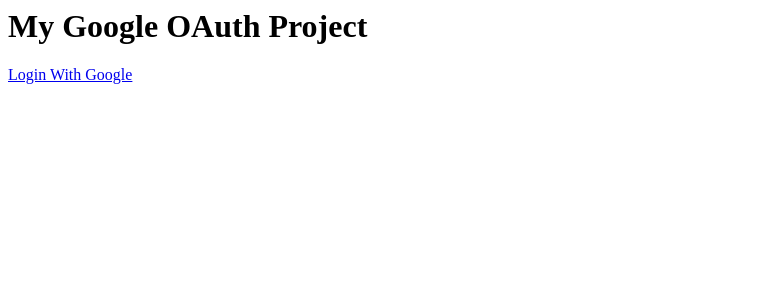
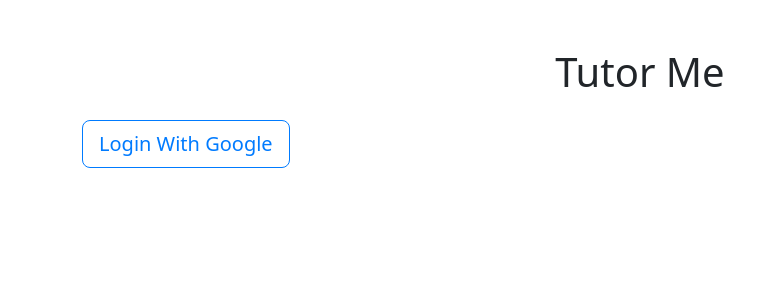
Before and after one commit to danish233/TutorMe-App, a Django app: page / in a window 1280 px wide. Shown: the top 300 px of the page, without its empty margins (0-778 px from the left). Run offline with Django 4.2, Linux system fonts and the light colour scheme; some libraries are stand-ins or nearby versions.

Commit message:
Centered Heading, Login button is blue

```diff
--- a/templates/index.html
+++ b/templates/index.html
@@ -1,11 +1,33 @@
 {% load socialaccount %}
+<!DOCTYPE html>
 <html>
+<head>
+  <title>My Google OAuth Project</title>
+  <link rel="stylesheet" href="https://cdn.jsdelivr.net/npm/bootstrap@5.3.3/dist/css/bootstrap.min.css">
+  <style>
+    h1 {
+      text-align: center;
+    }
+    .btn-google {
+      background-color: transparent;
+      color: #007bff;
+      border-color: #007bff;
+    }
+    .btn-google:hover {
+      background-color: #007bff;
+      border-color: #007bff;
+      color: #fff;
+    }
+  </style>
+</head>
 <body>
-<h1>My Google OAuth Project </h1>
-{% if user.is_authenticated %}
-  <p>Welcome, You are logged in as {{ user.username }}</p>
-{% else %}
-  <a href="{% provider_login_url 'google' %}">Login With Google</a>
-{% endif %}
+  <div class="container">
+    <h1 class="mt-5">Tutor Me</h1>
+    {% if user.is_authenticated %}
+      <p>Welcome, You are logged in as {{ user.username }}</p>
+    {% else %}
+      <a href="{% provider_login_url 'google' %}" class="btn btn-lg btn-google mt-3">Login With Google</a>
+    {% endif %}
+  </div>
 </body>
 </html>
```
